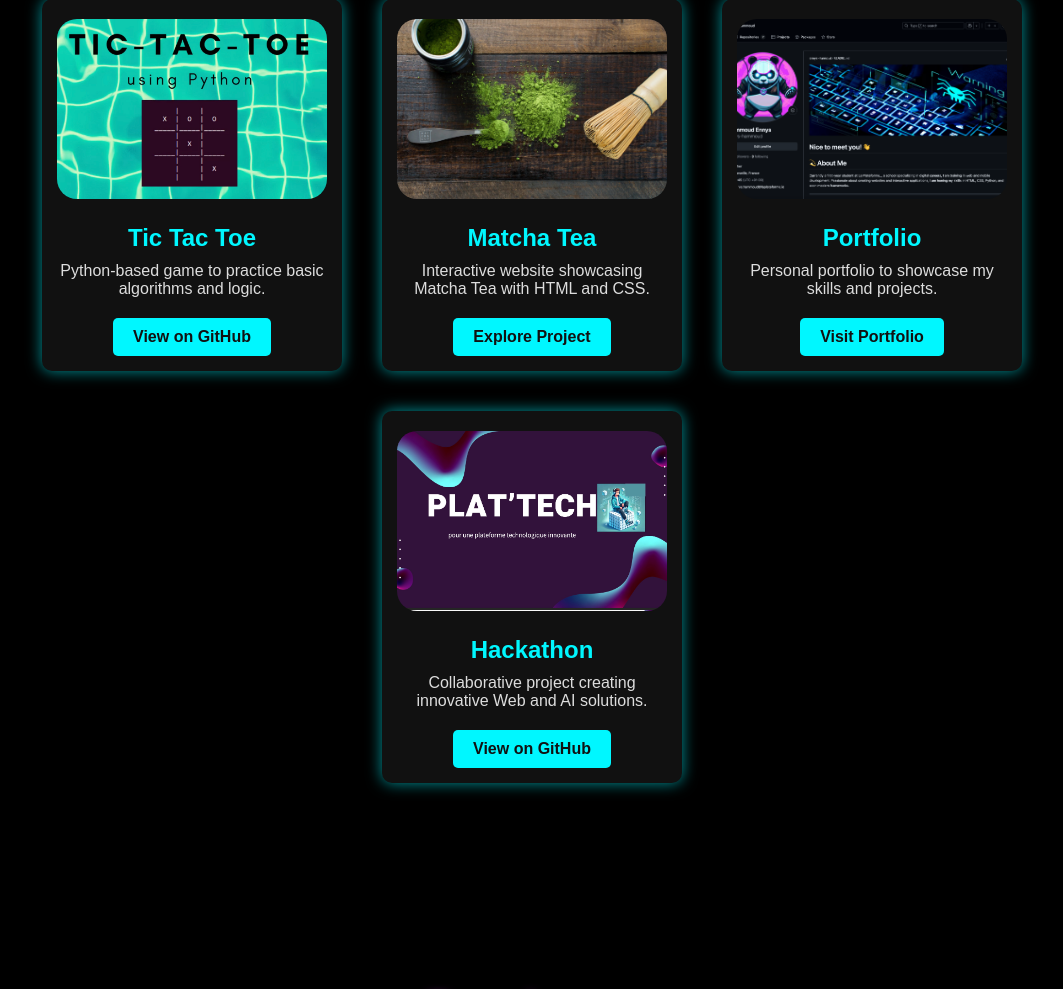
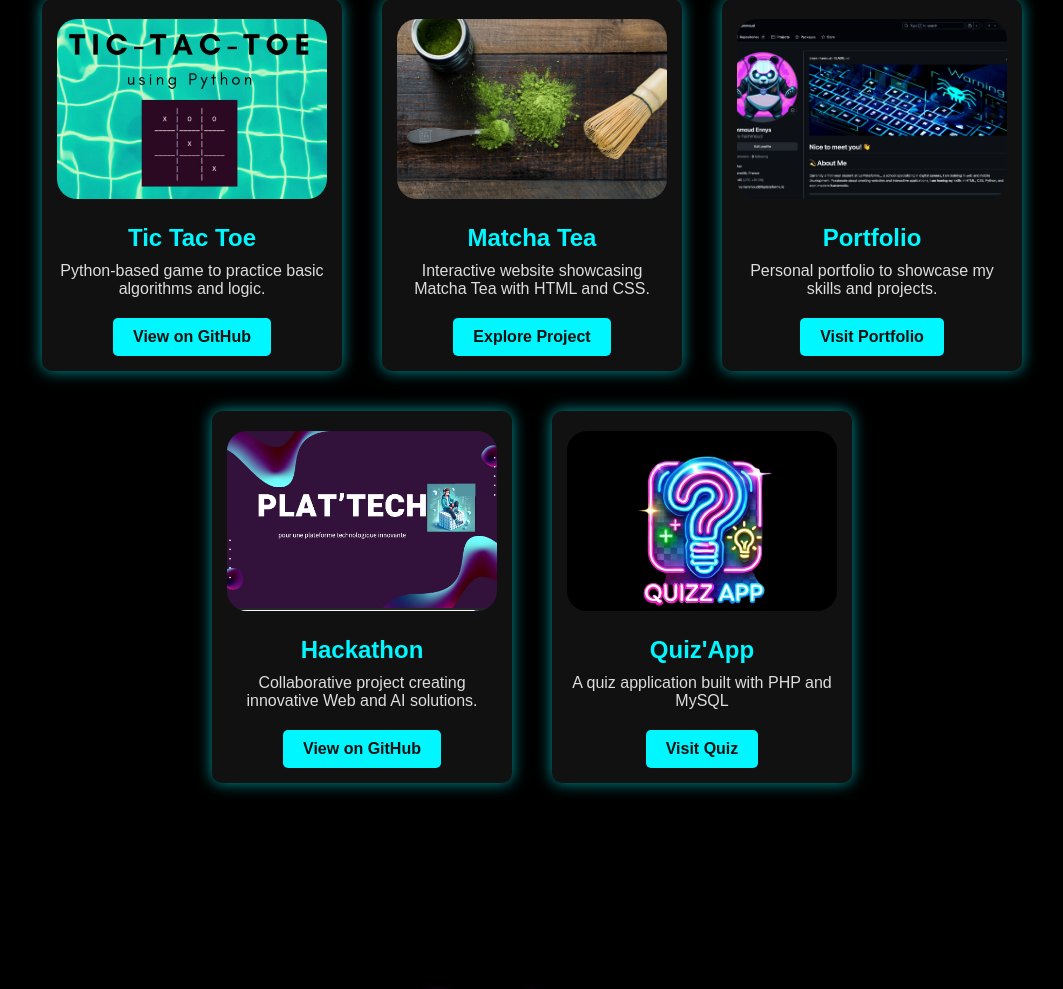
Before and after one commit to ennys-hammoud/porfolio-ennys, a PHP site: page / in a window 1280 px wide. Shown: the part 1545-2534 px from the top of the page, without its empty margins (108-1171 px from the left). Run offline with PHP 8.4, Linux system fonts and the light colour scheme.

Commit message:
ajout du projet quizapp

```diff
--- a/index.html
+++ b/index.html
@@ -32,8 +32,7 @@
             </ul>
         </nav>
     </header>
-</body>
-</html>
+
     <!-- HERO SECTION -->
     <section class="hero">
         <div class="hero-content">
@@ -121,6 +120,15 @@
                     <h3>Hackathon</h3>
                     <p>Collaborative project creating innovative Web and AI solutions.</p>
                     <a href="https://github.com/ennys-hammoud/hackathon-project" target="_blank" class="btn-card">View on GitHub</a>
+                </div>
+            </div>
+            <!--Card 5 -->
+            <div class="card">
+                <img src="imageprojetquiz.png" alt="projet quiz" class="card-image">
+                <div class="card-content">
+                    <h3>Quiz'App</h3>
+                    <p>A quiz application built with PHP and MySQL</p>
+                    <a href="" target="_blank" class="btn-card">Visit Quiz</a>
                 </div>
             </div>
         </div>
@@ -323,5 +331,6 @@
             <p>&copy; 2025 Ennys Hammoud | All rights reserved.</p>
         </div>
     </footer>
+
 </body>
 </html>
```
Also changed, not shown: portfolio.css (+7 -0 lines), github-logo-24.png (deleted), imagegithub.png (deleted), imageprojetquiz.png (added), index.js (line endings or trailing spaces), linkedin-logo-24.png (deleted), twitter (9).png (deleted), 5 other files.
